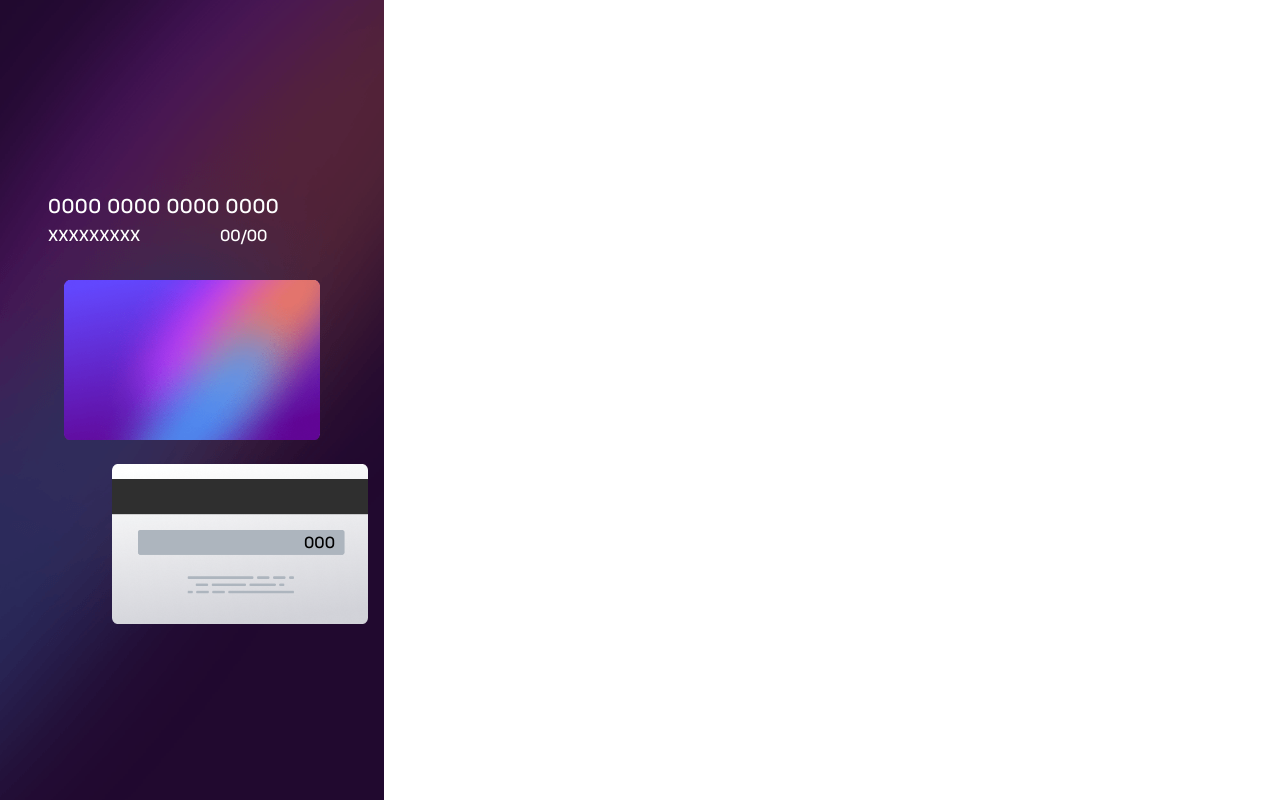
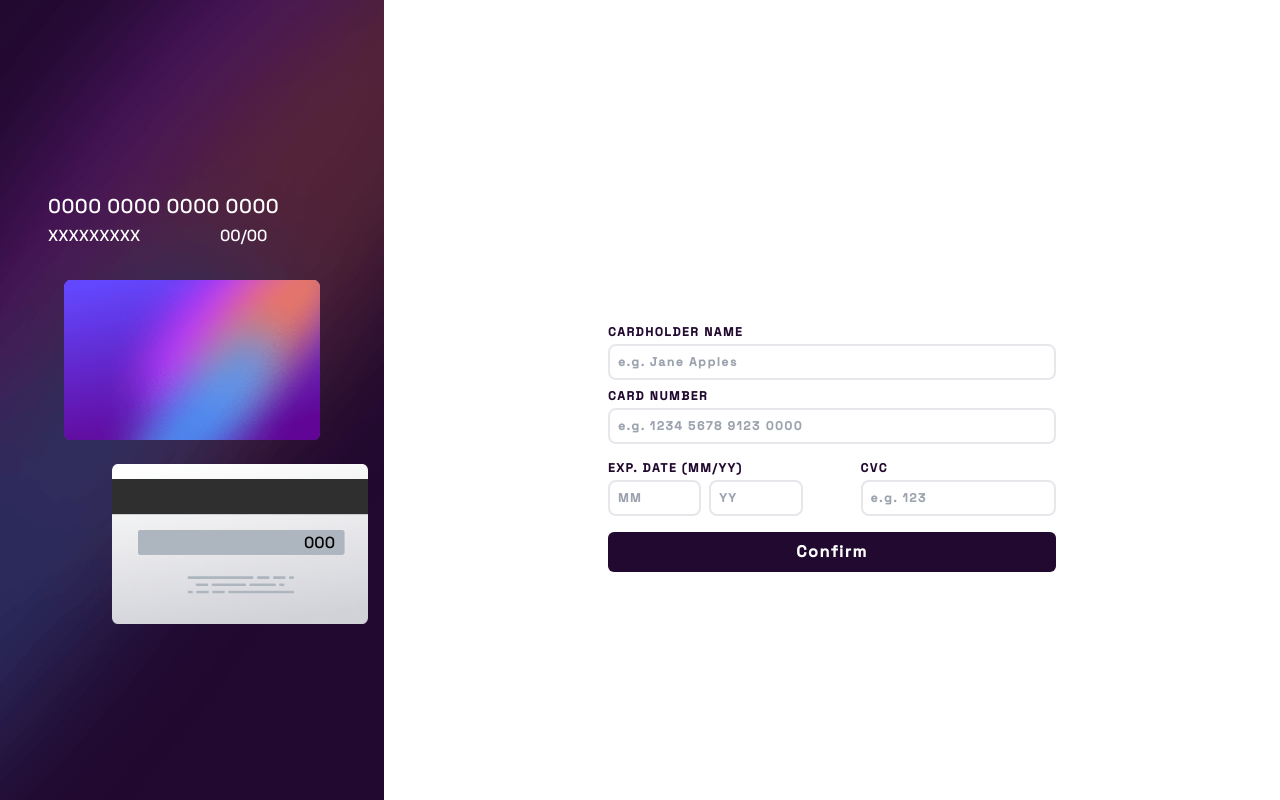
Before and after one commit to KevenDev/interactive-card-details-form-main, a React (Vite) app in the folder my-project/: page / in a window 1280 px wide. Shown: the top 800 px of the page. Built offline with nearby package versions, Linux system fonts and the light colour scheme.

Commit message:
wrappler in components

```diff
--- a/my-project/src/App.jsx
+++ b/my-project/src/App.jsx
@@ -11,8 +11,11 @@ function App() {
 
   return (
     <>
+    <div className="md:flex md:justify-center md:items-center">
       <Card name={firstName} card={card} cvc={cvc} month={month} year={year} />
       <Form setName={setFirstName} setCard={setCard} setCvc={setCvc} setMonth={setMonth} setYear={setYear} />
+    </div>
+
     </>
   )
 }
```
